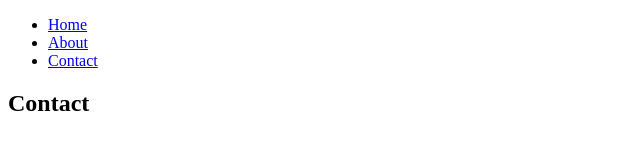
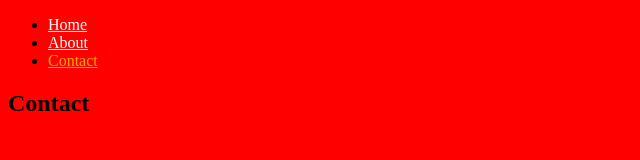
Before and after one commit to Adicoder24hr/result-summary, a plain HTML site: page contact/index.html in a window 1280 px wide. Shown: the whole page, without its empty margins (0-640 px from the left). Drawn offline with Linux system fonts and the light colour scheme; files that its build step writes are made by us from their sources; the site is published under a folder, as on GitHub Pages, so addresses that start at the root find nothing.

Commit message:
update-1

```diff
--- a/contact/index.html
+++ b/contact/index.html
@@ -4,15 +4,15 @@
     <meta charset="UTF-8">
     <meta name="viewport" content="width=device-width, initial-scale=1.0">
     <title>WebStack-Contact</title>
-    <link rel="stylesheet" href="/style.css">
+    <link rel="stylesheet" href="./style.css">
 </head>
 <body>
     <header>
         <nav>
             <ul>
-                <li><a href="/index.html">Home</a></li>
-                <li><a href="/about/index.html">About</a></li>
-                <li><a href="/contact/index.html" class="Home" id="Home">Contact</a></li>
+                <li><a href="../index.html">Home</a></li>
+                <li><a href="../about/index.html">About</a></li>
+                <li><a href="./index.html" class="Home" id="Home">Contact</a></li>
             </ul>
         </nav>
     </header>
```
Also changed, not shown: about/index.html (+4 -4 lines), index.html (+1 -1 lines).
